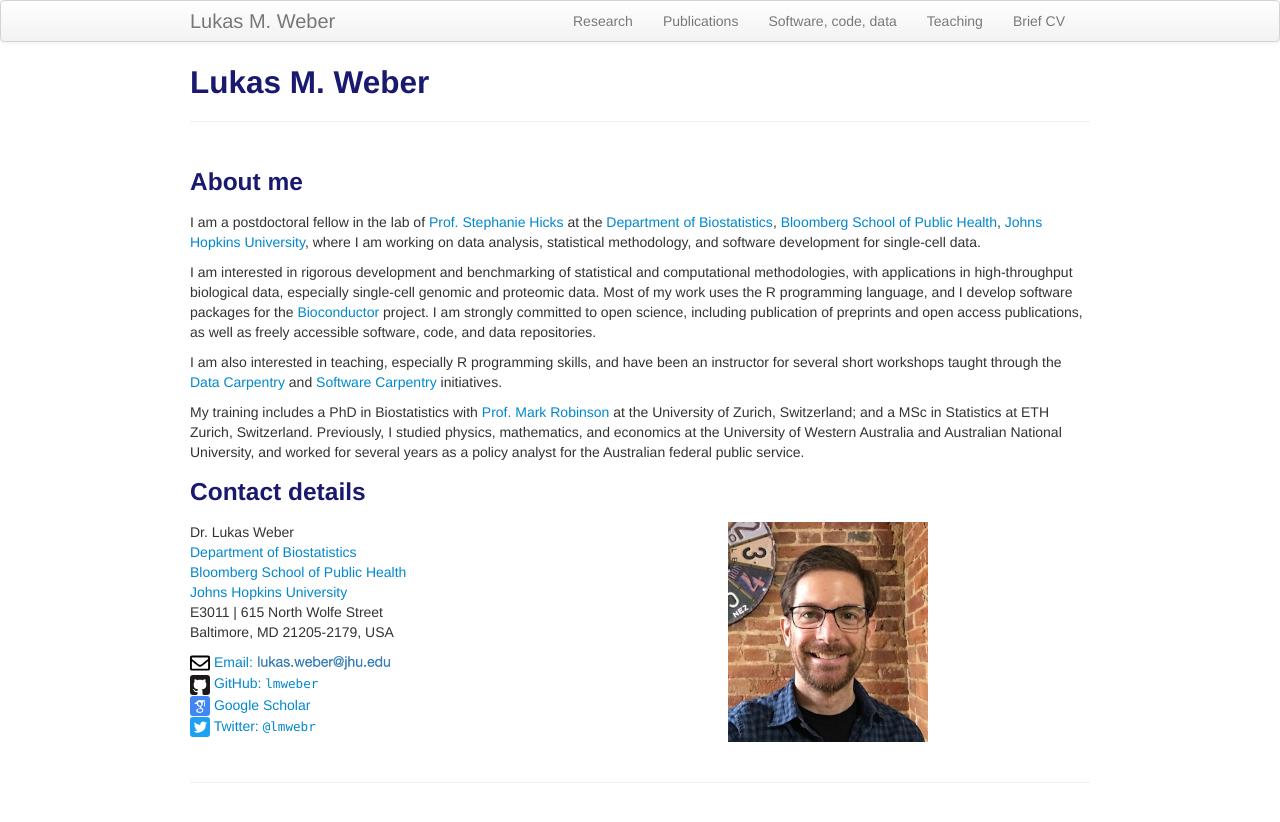
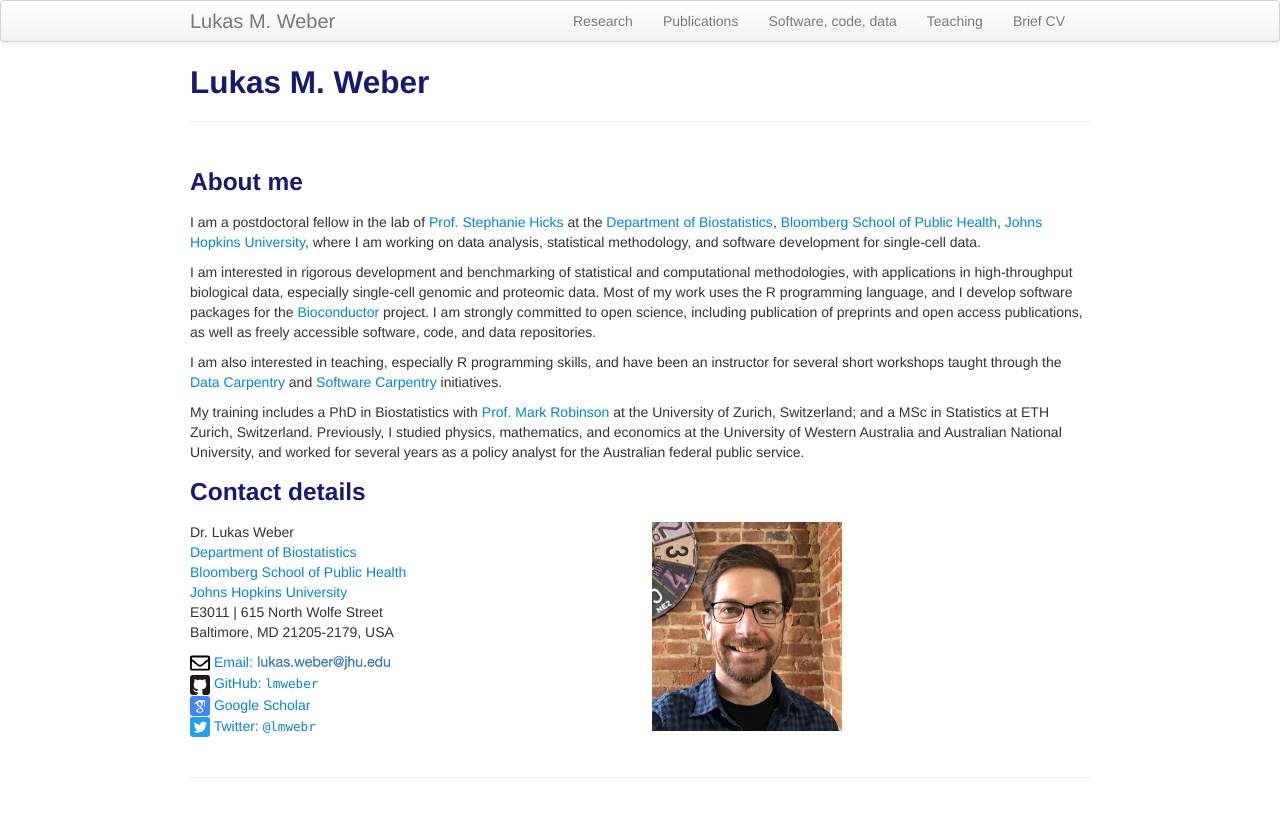
Before and after one commit to lmweber/lmweber.github.io, a Jekyll site: the page built from index.md, in a window 1280 px wide. Shown: the top 822 px of the page. Built offline with Jekyll 4.4.1, drawn with Linux system fonts in a browser that asks for light colours.

Commit message:
image formatting

```diff
--- a/index.md
+++ b/index.md
@@ -19,7 +19,7 @@ My training includes a PhD in Biostatistics with [Prof. Mark Robinson](https://r
 ### Contact details
 
 <div class="row-fluid" markdown="1">
-<div class="span7" markdown="1">
+<div class="span6" markdown="1">
 
 Dr. Lukas Weber <br/>
 [Department of Biostatistics](https://www.jhsph.edu/departments/biostatistics/) <br/>
@@ -36,7 +36,7 @@ Baltimore, MD 21205-2179, USA
 </div>
 <div class="span3" markdown="1">
 
-<img src="images/Lukas_Weber_photo_small.jpg" alt="Lukas Weber photo" width="200">
+<img src="images/Lukas_Weber_photo_small.jpg" alt="Lukas Weber photo" width="190">
 
 </div>
 </div>
```
